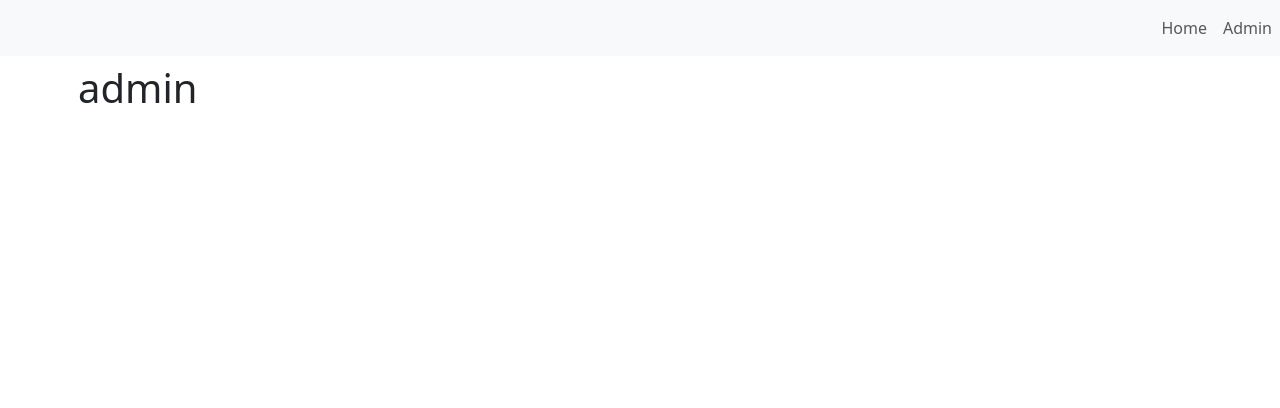
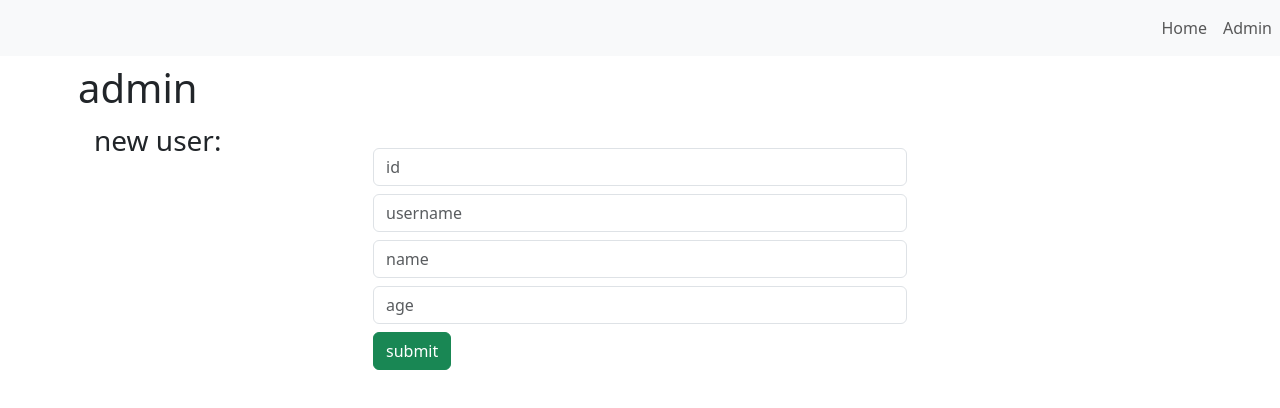
Before and after one commit to cold-briu/react-basic-crud, a React (Create React App) app: page /admin in a window 1280 px wide. Shown: the top 408 px of the page. Built offline with nearby package versions, Linux system fonts and the light colour scheme.

Commit message:
feat: added basic form

```diff
--- a/src/Admin.jsx
+++ b/src/Admin.jsx
@@ -1,8 +1,15 @@
 import React from "react";
+import UserForm from "./components/UserForm";
 
 const Admin = () => {
 	return (
-		<h1>admin</h1>
+		<>
+			<h1>admin</h1>
+			<div className="p-1">
+				<UserForm />
+
+			</div>
+		</>
 	)
 }
 
--- /dev/null
+++ b/src/components/UserForm.jsx
@@ -0,0 +1,29 @@
+import React from "react"
+
+const UserForm = () => {
+	return (
+		<div className="container">
+			<div className="row">
+
+				<div className="col-3">
+					<h3>new user:</h3>
+				</div>
+
+				<div className="col-6 pt-4">
+					<form>
+						<input placeholder="id" type="text" className="form-control mb-2" />
+						<input placeholder="username" type="text" className="form-control mb-2" />
+						<input placeholder="name" type="text" className="form-control mb-2" />
+						<input placeholder="age" type="text" className="form-control mb-2" />
+						<button className="btn btn-success">
+							submit
+						</button>
+					</form>
+				</div>
+			</div>
+
+		</div>
+	)
+}
+
+export default UserForm
```
